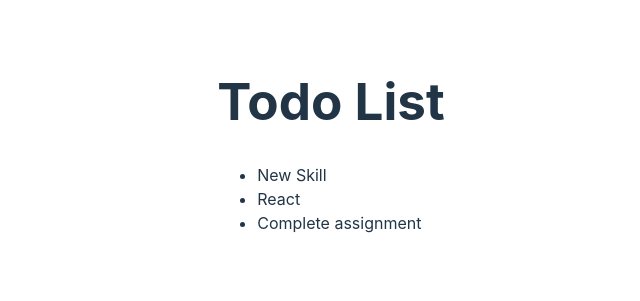
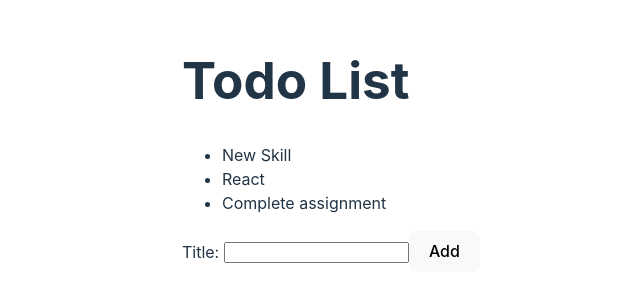
Before and after one commit to Uni-syeda/react-todo1, a React (Vite) app: page / in a window 1280 px wide. Shown: the part 255-556 px from the top of the page, without its empty margins (309-949 px from the left). Built offline with nearby package versions, Linux system fonts and the light colour scheme.

Commit message:
lesson_2

```diff
--- /dev/null
+++ b/src/AddTodoForm.jsx
@@ -0,0 +1,14 @@
+import * as React from "react";
+import "./App.css";
+function AddTodoForm(){
+    return (
+        <form>
+            <label htmlFor="todoTitle">Title: </label>
+            <input id="todoTitle" type="text" />
+            <button type="button">Add</button>
+        </form>
+
+    );
+}
+
+export default AddTodoForm;
--- a/src/App.jsx
+++ b/src/App.jsx
@@ -1,37 +1,14 @@
 import * as React from "react";
-import './App.css'
-
-const todoList = [
-  {
-    id: 1,
-    title: "New Skill"
-
-  },
-  {
-    id: 2,
-    title: "React"
-  },
-  {
-    id: 3,
-    title: "Complete assignment"
-  },
-];
+import "./App.css";
+import TodoList from './TodoList.jsx';
+import AddTodoForm from './AddTodoForm.jsx'
 
 function App() {
   return (
     <div>
       <h1>Todo List</h1>
-      <ul>
-        {todoList.map(function (item) {
-          return (
-            <li key={item.id}>{item.title}
-              {/* <div>{item.id}</div>
-              <div>{item.title}</div>
-              <div>{item.language}</div> */}
-            </li>
-          );
-        })}
-      </ul>
+      <TodoList />
+      <AddTodoForm />
     </div>
   );
 }
--- /dev/null
+++ b/src/TodoList.jsx
@@ -0,0 +1,37 @@
+import * as React from "react";
+import "./App.css";
+const todoList = [
+    {
+      id: 1,
+      title: "New Skill"
+
+    },
+    {
+      id: 2,
+      title: "React"
+    },
+    {
+      id: 3,
+      title: "Complete assignment"
+    },
+  ];
+
+function TodoList(){
+    return (
+        <ul>
+        {todoList.map(function (item) {
+          return (
+            <li key={item.id}>{item.title}
+              {/* <div>{item.id}</div>
+              <div>{item.title}</div>
+              <div>{item.language}</div> */}
+            </li>
+          );
+        })}
+      </ul>
+
+    );
+
+}
+
+export default TodoList;
```
